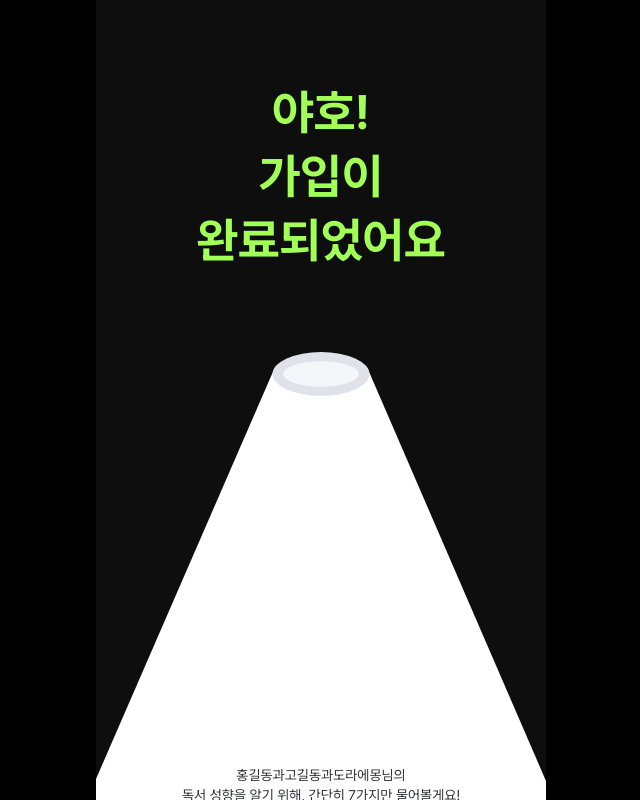
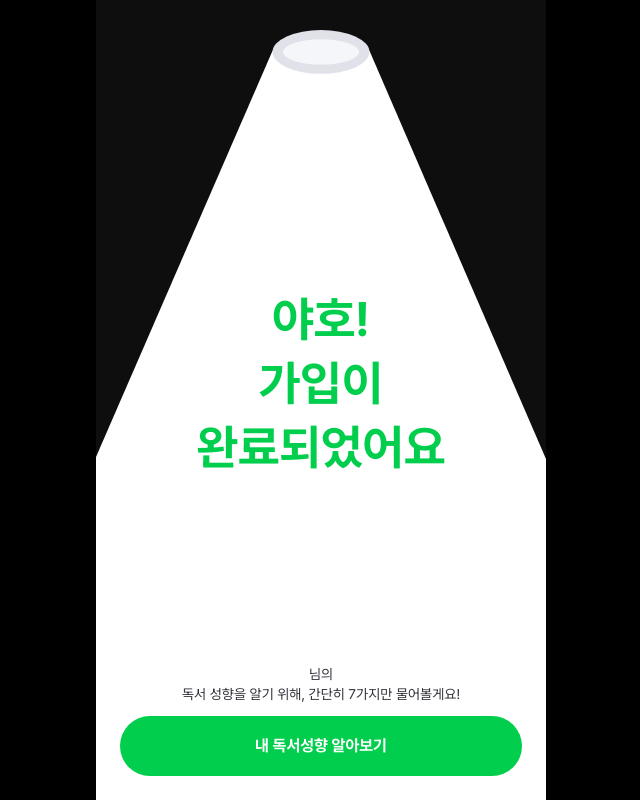
Before and after one commit to Team-Frolog/Frolog_Web, a Next.js app: page /join/finish in a window 1280 px wide. Shown: the whole page, without its empty margins (319-959 px from the left). Built offline with nearby package versions, Linux system fonts and the light colour scheme.

Commit message:
[Fix/#20]: 가입완료 페이지 수정

```diff
--- a/src/app/(DefaultLayout)/join/finish/page.tsx
+++ b/src/app/(DefaultLayout)/join/finish/page.tsx
@@ -1,27 +1,34 @@
 'use client';
 
-import BigTitle from '@/components/common/text/BigTitle';
 import React from 'react';
-import JoinFinishLight from '@/components/joinPage/JoinFinishLight';
 import PopperAnimation from '@/components/animation/PopperAnimation';
 import { usePreventBack } from '@/hooks/usePreventBack';
+import { useSearchParams } from 'next/navigation';
+import LinkButton from '@/components/common/button/LinkButton';
+import FinishLight from '@/components/common/FinishLight';
 
 function JoinFinishPage() {
+  const username = useSearchParams().get('username');
   usePreventBack();
 
   return (
-    <div className='flex h-fit w-full flex-col justify-between overflow-hidden mobile:h-screen'>
-      <div className='relative py-[80px]'>
-        <PopperAnimation />
-        <BigTitle align='text-center'>
-          야호!
+    <div className='flex h-full w-full flex-col justify-between overflow-hidden pt-[30px]'>
+      <FinishLight>
+        야호!
+        <br />
+        가입이
+        <br />
+        완료되었어요
+      </FinishLight>
+      <PopperAnimation />
+      <div className='flex flex-1 flex-col justify-end gap-[12px] bg-white p-[24px]'>
+        <span className=' text-center text-body_md text-gray-800'>
+          {username}님의
           <br />
-          가입이
-          <br />
-          완료되었어요
-        </BigTitle>
+          독서 성향을 알기 위해, 간단히 7가지만 물어볼게요!
+        </span>
+        <LinkButton route='/frolog-test'>내 독서성향 알아보기</LinkButton>
       </div>
-      <JoinFinishLight />
     </div>
   );
 }
--- a/src/app/(DefaultLayout)/layout.tsx
+++ b/src/app/(DefaultLayout)/layout.tsx
@@ -1,7 +1,7 @@
 import React from 'react';
 
 function layout({ children }: { children: React.ReactNode }) {
-  return <div className='h-fit min-h-dvh w-screen'>{children}</div>;
+  return <div className='h-dvh w-screen'>{children}</div>;
 }
 
 export default layout;
--- a/src/app/(FormLayout)/join/page.tsx
+++ b/src/app/(FormLayout)/join/page.tsx
@@ -9,10 +9,7 @@ import { PAGES } from '@/constants/pageConfig';
 import { JOIN_FORM_KEY } from '@/constants/storage';
 import { defaultValue } from '@/data/joinForm';
 import { usePreventBack } from '@/hooks/usePreventBack';
-import {
-  useAuthActions,
-  useVerifyToken,
-} from '@/store/authStore';
+import { useAuthActions, useVerifyToken } from '@/store/authStore';
 import { IJoinForm } from '@/types/form';
 import { transformJoinForm } from '@/utils/transformJoinForm';
 import { useRouter, useSearchParams } from 'next/navigation';
@@ -52,7 +49,7 @@ function JoinPage() {
     if (signUpResult?.result) {
       resetToken();
       localStorage.removeItem(JOIN_FORM_KEY);
-      router.push(PAGES.JOIN_FINISH);
+      router.push(`${PAGES.JOIN_FINISH}?username=${data.username}`);
     }
   };
 
--- a/src/components/animation/PopperAnimation.tsx
+++ b/src/components/animation/PopperAnimation.tsx
@@ -5,7 +5,7 @@ const Lottie = dynamic(() => import('react-lottie-player'), { ssr: false });
 
 function PopperAnimation() {
   return (
-    <div className='absolute left-0 top-0 z-[-10px] w-full'>
+    <div className='absolute left-0 top-0 z-[100px] w-full'>
       <Lottie animationData={lottieAni} play loop={false} />
     </div>
   );
--- /dev/null
+++ b/src/components/common/FinishLight.tsx
@@ -0,0 +1,28 @@
+import { ICONS } from '@/constants/icons';
+import React from 'react';
+import Image from 'next/image';
+import BigTitle from '@/components/common/text/BigTitle';
+
+interface Props {
+  children: React.ReactNode;
+}
+
+function FinishLight({ children }: Props) {
+  return (
+    <div className='relative z-0 w-full'>
+      <div className='absolute bottom-[100px] left-1/2 w-full -translate-x-1/2'>
+        <BigTitle align='text-center'>{children}</BigTitle>
+      </div>
+
+      <Image
+        src={ICONS.join.lightOn}
+        alt='light'
+        width={390}
+        height={476}
+        className={`w-full`}
+      />
+    </div>
+  );
+}
+
+export default FinishLight;
--- a/src/components/common/text/BigTitle.tsx
+++ b/src/components/common/text/BigTitle.tsx
@@ -6,9 +6,7 @@ interface Props {
 }
 
 function BigTitle({ children, align }: Props) {
-  return (
-    <h1 className={`text-h_lg_bold text-main_bright ${align}`}>{children}</h1>
-  );
+  return <h1 className={`text-h_lg_bold text-main ${align}`}>{children}</h1>;
 }
 
 export default BigTitle;
--- a/src/components/joinPage/JoinFinishLight.tsx
+++ /dev/null
@@ -1,34 +0,0 @@
-'use client';
-
-import { ICONS } from '@/constants/icons';
-import React from 'react';
-import { motion } from 'framer-motion';
-import LinkButton from '../common/button/LinkButton';
-import Image from 'next/image';
-
-function JoinFinishLight() {
-  return (
-    <motion.div className='relative w-full'>
-      <div
-        className={`absolute bottom-0 left-0 flex h-fit w-full flex-col gap-[12px] p-[24px]`}
-      >
-        <span className='text-center text-body_md text-gray-800'>
-          홍길동과고길동과도라에몽님의
-          <br />
-          독서 성향을 알기 위해, 간단히 7가지만 물어볼게요!
-        </span>
-        <LinkButton route='/test'>내 독서성향 알아보기</LinkButton>
-      </div>
-
-      <Image
-        src={ICONS.join.lightOn}
-        alt='light'
-        width={390}
-        height={476}
-        className={`w-full`}
-      />
-    </motion.div>
-  );
-}
-
-export default JoinFinishLight;
```
Also changed, not shown: src/app/(DefaultLayout)/frolog-test/page.tsx (renamed from src/app/(DefaultLayout)/test/page.tsx).
